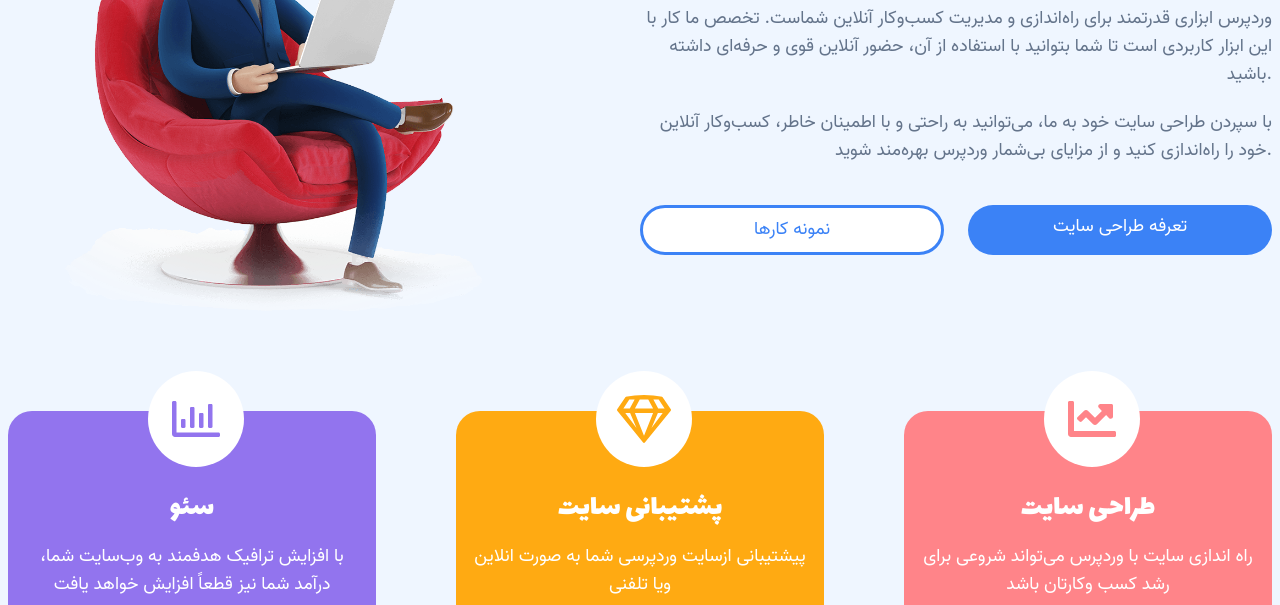
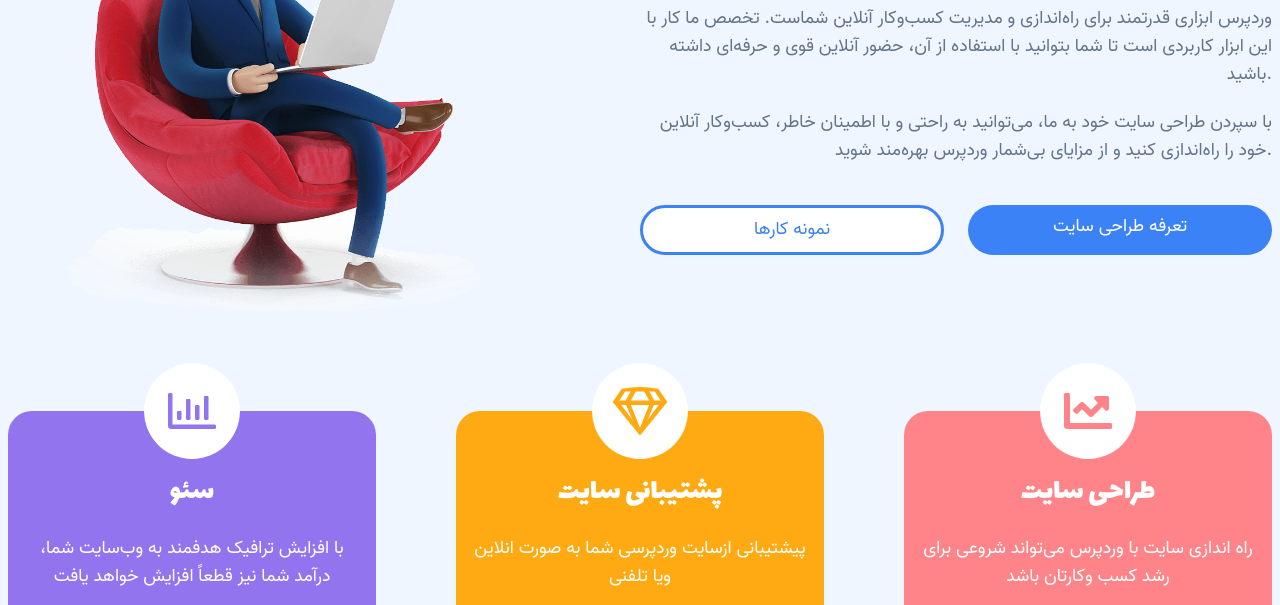
Before and after one commit to mohamad-mobin/limoo-site, a website: page public/index.html in a window 1280 px wide. Shown: the part 336-941 px from the top of the page. Drawn offline with nearby package versions, Linux system fonts and the light colour scheme.

Commit message:
cards-bug-fix

```diff
--- a/public/index.html
+++ b/public/index.html
@@ -77,31 +77,40 @@
                 <!-- Card -->
                 <div class="grid lg:grid-cols-3 grid-cols-1 gap-x-20 gap-y-14">
                     <!-- card 1 -->
-                    <div class="bg-first-card rounded-3xl text-white text-center relative px-4 py-10 pt-20">
+                    <div class="bg-first-card rounded-3xl text-white text-center relative px-4 py-10">
                         <!-- Card Icon -->
-                        <svg aria-hidden="true" class="size-24 fill-first-card py-6 bg-white rounded-full absolute -top-10 xl:left-[38%] lg:left-[33%] sm:left-[42%] left-[41%]" viewBox="0 0 512 512" xmlns="http://www.w3.org/2000/svg"><path d="M396.8 352h22.4c6.4 0 12.8-6.4 12.8-12.8V108.8c0-6.4-6.4-12.8-12.8-12.8h-22.4c-6.4 0-12.8 6.4-12.8 12.8v230.4c0 6.4 6.4 12.8 12.8 12.8zm-192 0h22.4c6.4 0 12.8-6.4 12.8-12.8V140.8c0-6.4-6.4-12.8-12.8-12.8h-22.4c-6.4 0-12.8 6.4-12.8 12.8v198.4c0 6.4 6.4 12.8 12.8 12.8zm96 0h22.4c6.4 0 12.8-6.4 12.8-12.8V204.8c0-6.4-6.4-12.8-12.8-12.8h-22.4c-6.4 0-12.8 6.4-12.8 12.8v134.4c0 6.4 6.4 12.8 12.8 12.8zM496 400H48V80c0-8.84-7.16-16-16-16H16C7.16 64 0 71.16 0 80v336c0 17.67 14.33 32 32 32h464c8.84 0 16-7.16 16-16v-16c0-8.84-7.16-16-16-16zm-387.2-48h22.4c6.4 0 12.8-6.4 12.8-12.8v-70.4c0-6.4-6.4-12.8-12.8-12.8h-22.4c-6.4 0-12.8 6.4-12.8 12.8v70.4c0 6.4 6.4 12.8 12.8 12.8z"></path></svg>
+                    <div class="flex items-center justify-center">
+                        <svg aria-hidden="true" class="size-24 fill-first-card py-6 bg-white rounded-full absolute -top-12" viewBox="0 0 512 512" xmlns="http://www.w3.org/2000/svg"><path d="M396.8 352h22.4c6.4 0 12.8-6.4 12.8-12.8V108.8c0-6.4-6.4-12.8-12.8-12.8h-22.4c-6.4 0-12.8 6.4-12.8 12.8v230.4c0 6.4 6.4 12.8 12.8 12.8zm-192 0h22.4c6.4 0 12.8-6.4 12.8-12.8V140.8c0-6.4-6.4-12.8-12.8-12.8h-22.4c-6.4 0-12.8 6.4-12.8 12.8v198.4c0 6.4 6.4 12.8 12.8 12.8zm96 0h22.4c6.4 0 12.8-6.4 12.8-12.8V204.8c0-6.4-6.4-12.8-12.8-12.8h-22.4c-6.4 0-12.8 6.4-12.8 12.8v134.4c0 6.4 6.4 12.8 12.8 12.8zM496 400H48V80c0-8.84-7.16-16-16-16H16C7.16 64 0 71.16 0 80v336c0 17.67 14.33 32 32 32h464c8.84 0 16-7.16 16-16v-16c0-8.84-7.16-16-16-16zm-387.2-48h22.4c6.4 0 12.8-6.4 12.8-12.8v-70.4c0-6.4-6.4-12.8-12.8-12.8h-22.4c-6.4 0-12.8 6.4-12.8 12.8v70.4c0 6.4 6.4 12.8 12.8 12.8z"></path></svg>
+                    </div>
+
                         <!-- title -->
-                         <p class="font-lalezar text-3xl">سئو</p>
+                         <p class="font-lalezar text-3xl py-6">سئو</p>
                          <!-- Description -->
-                         <p class="text-lg pt-4">با افزایش ترافیک هدفمند به وب‌سایت شما، درآمد شما نیز قطعاً افزایش خواهد یافت</p>
+                         <p class="text-lg">با افزایش ترافیک هدفمند به وب‌سایت شما، درآمد شما نیز قطعاً افزایش خواهد یافت</p>
                     </div>
                     <!-- card 2 -->
-                    <div class="bg-secend-card rounded-3xl text-white text-center relative px-4 py-10 pt-20">
+                    <div class="bg-secend-card rounded-3xl text-white text-center relative px-4 py-10">
                         <!-- Card Icon -->
-                        <svg aria-hidden="true" class="size-24 fill-secend-card py-6 bg-white rounded-full absolute -top-10 xl:left-[38%] lg:left-[33%] sm:left-[42%] left-[41%]" viewBox="0 0 576 512" xmlns="http://www.w3.org/2000/svg"><path d="M464 0H112c-4 0-7.8 2-10 5.4L2 152.6c-2.9 4.4-2.6 10.2.7 14.2l276 340.8c4.8 5.9 13.8 5.9 18.6 0l276-340.8c3.3-4.1 3.6-9.8.7-14.2L474.1 5.4C471.8 2 468.1 0 464 0zm-19.3 48l63.3 96h-68.4l-51.7-96h56.8zm-202.1 0h90.7l51.7 96H191l51.6-96zm-111.3 0h56.8l-51.7 96H68l63.3-96zm-43 144h51.4L208 352 88.3 192zm102.9 0h193.6L288 435.3 191.2 192zM368 352l68.2-160h51.4L368 352z"></path></svg>
+                    <div class="flex items-center justify-center">
+                        <svg aria-hidden="true" class="size-24 fill-secend-card py-6 bg-white rounded-full absolute -top-12" viewBox="0 0 576 512" xmlns="http://www.w3.org/2000/svg"><path d="M464 0H112c-4 0-7.8 2-10 5.4L2 152.6c-2.9 4.4-2.6 10.2.7 14.2l276 340.8c4.8 5.9 13.8 5.9 18.6 0l276-340.8c3.3-4.1 3.6-9.8.7-14.2L474.1 5.4C471.8 2 468.1 0 464 0zm-19.3 48l63.3 96h-68.4l-51.7-96h56.8zm-202.1 0h90.7l51.7 96H191l51.6-96zm-111.3 0h56.8l-51.7 96H68l63.3-96zm-43 144h51.4L208 352 88.3 192zm102.9 0h193.6L288 435.3 191.2 192zM368 352l68.2-160h51.4L368 352z"></path></svg>
+                    </div>
                         <!-- title -->
-                         <p class="font-lalezar text-3xl">پشتیبانی سایت</p>
+                         <p class="font-lalezar text-3xl py-6">پشتیبانی سایت
+
+                         </p>
                          <!-- Description -->
-                         <p class="text-lg pt-4">پیشتیبانی ازسایت وردپرسی شما به صورت انلاین ویا تلفنی</p>
+                         <p class="text-lg">پیشتیبانی ازسایت وردپرسی شما به صورت انلاین ویا تلفنی</p>
                     </div>
                     <!-- card 3 -->
-                    <div class="bg-third-card rounded-3xl text-white text-center relative px-4 py-10 pt-20">
+                    <div class="bg-third-card rounded-3xl text-white text-center relative px-4 py-10">
                         <!-- Card Icon -->
-                        <svg aria-hidden="true" class="size-24 fill-third-card py-6 bg-white rounded-full absolute -top-10 xl:left-[38%] lg:left-[33%] sm:left-[42%] left-[41%]" viewBox="0 0 512 512" xmlns="http://www.w3.org/2000/svg"><path d="M496 384H64V80c0-8.84-7.16-16-16-16H16C7.16 64 0 71.16 0 80v336c0 17.67 14.33 32 32 32h464c8.84 0 16-7.16 16-16v-32c0-8.84-7.16-16-16-16zM464 96H345.94c-21.38 0-32.09 25.85-16.97 40.97l32.4 32.4L288 242.75l-73.37-73.37c-12.5-12.5-32.76-12.5-45.25 0l-68.69 68.69c-6.25 6.25-6.25 16.38 0 22.63l22.62 22.62c6.25 6.25 16.38 6.25 22.63 0L192 237.25l73.37 73.37c12.5 12.5 32.76 12.5 45.25 0l96-96 32.4 32.4c15.12 15.12 40.97 4.41 40.97-16.97V112c.01-8.84-7.15-16-15.99-16z"></path></svg>
+                    <div class="flex items-center justify-center">
+                        <svg aria-hidden="true" class="size-24 fill-third-card py-6 bg-white rounded-full absolute -top-12" viewBox="0 0 512 512" xmlns="http://www.w3.org/2000/svg"><path d="M496 384H64V80c0-8.84-7.16-16-16-16H16C7.16 64 0 71.16 0 80v336c0 17.67 14.33 32 32 32h464c8.84 0 16-7.16 16-16v-32c0-8.84-7.16-16-16-16zM464 96H345.94c-21.38 0-32.09 25.85-16.97 40.97l32.4 32.4L288 242.75l-73.37-73.37c-12.5-12.5-32.76-12.5-45.25 0l-68.69 68.69c-6.25 6.25-6.25 16.38 0 22.63l22.62 22.62c6.25 6.25 16.38 6.25 22.63 0L192 237.25l73.37 73.37c12.5 12.5 32.76 12.5 45.25 0l96-96 32.4 32.4c15.12 15.12 40.97 4.41 40.97-16.97V112c.01-8.84-7.15-16-15.99-16z"></path></svg>
+                    </div>
                         <!-- title -->
-                         <p class="font-lalezar text-3xl">طراحی سایت</p>
+                         <p class="font-lalezar text-3xl py-6">طراحی سایت</p>
                          <!-- Description -->
-                         <p class="text-lg pt-4">راه اندازی سایت با وردپرس می‌تواند شروعی برای رشد کسب وکارتان باشد</p>
+                         <p class="text-lg">راه اندازی سایت با وردپرس می‌تواند شروعی برای رشد کسب وکارتان باشد</p>
                     </div>
                 </div>
              </section>
```
Also changed, not shown: public/index4.html (+0 -5 lines), public/styles.css.
